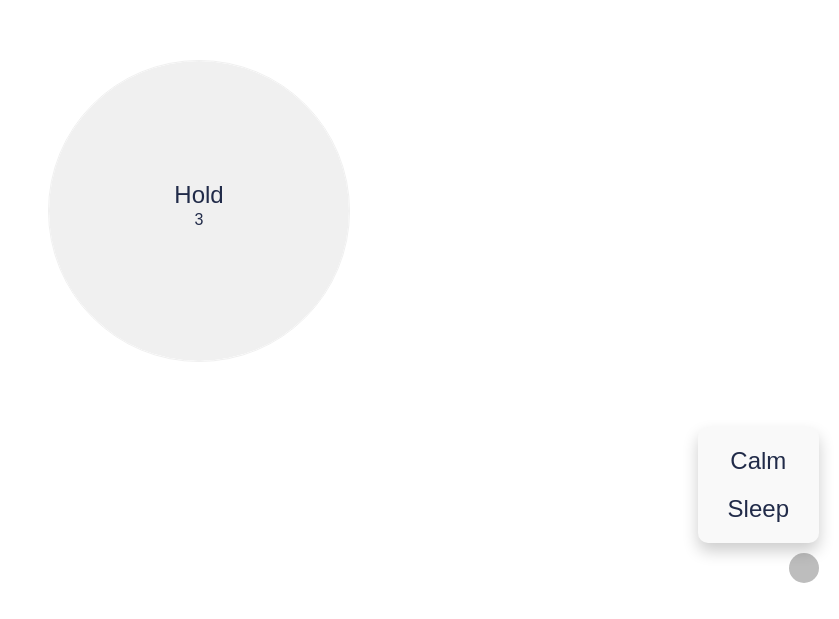
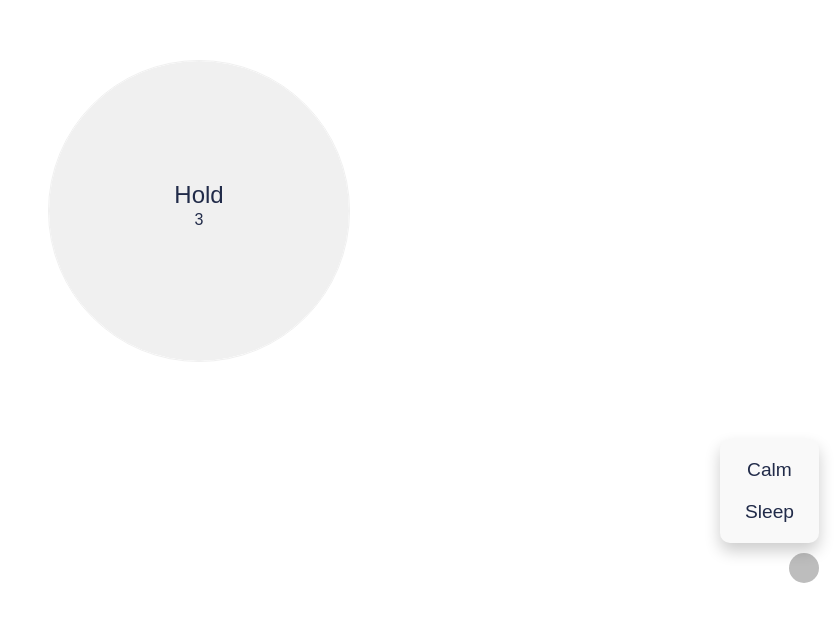
Before and after one commit to ninad/melt, a plain HTML site: page dual.html in a window 1280 px wide. Shown: the part 197-816 px from the top of the page, without its empty margins (441-1280 px from the left). Drawn offline with Linux system fonts and the light colour scheme.

Commit message:
UI changes

```diff
--- a/dual.html
+++ b/dual.html
@@ -78,11 +78,11 @@
         }
 
         .option {
-            padding: 10px 20px;
+            padding: 10px 15px;
             cursor: pointer;
             font-family: Arial, sans-serif;
             color: #212b49;
-            font-size: 1.5em;
+            font-size: 1.2em;
             text-align: center;
         }
 
```
